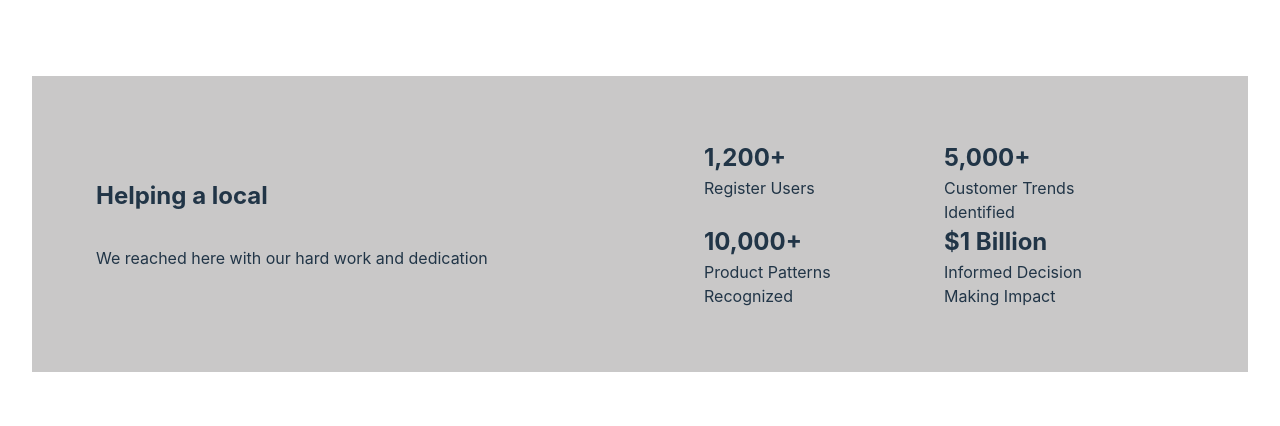
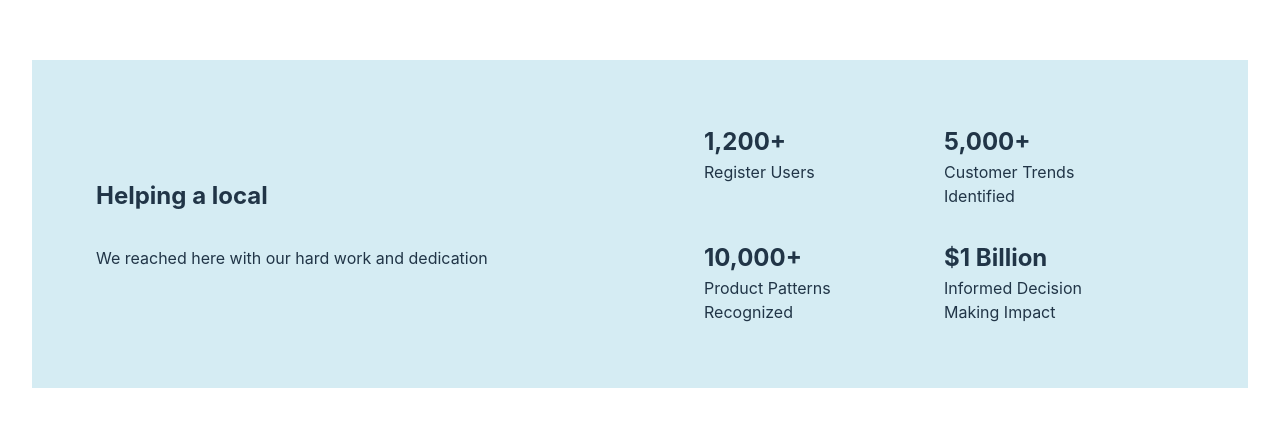
Before and after one commit to Poyetnyax/Data-WebApp, a React (Vite) app: page / in a window 1280 px wide. Shown: the part 176-602 px from the top of the page. Built offline with nearby package versions, Linux system fonts and the light colour scheme.

Commit message:
BodySection fixes

```diff
--- a/src/assets/styles/global.css
+++ b/src/assets/styles/global.css
@@ -5,5 +5,5 @@
   --color-primary-black: #070707;
   --color-secondary-black: #1c1c1c;
 
-  --color-background:rgb(201, 200, 200);
+  --color-background:rgb(213, 236, 243);
 }
--- a/src/components/BodySection/BodySection.css
+++ b/src/components/BodySection/BodySection.css
@@ -21,6 +21,7 @@
     width:30rem;
     display: grid;
     grid-template-columns: repeat(2, 1fr);
+    row-gap: 2rem;
 }
 
 .stats__nums{
```
